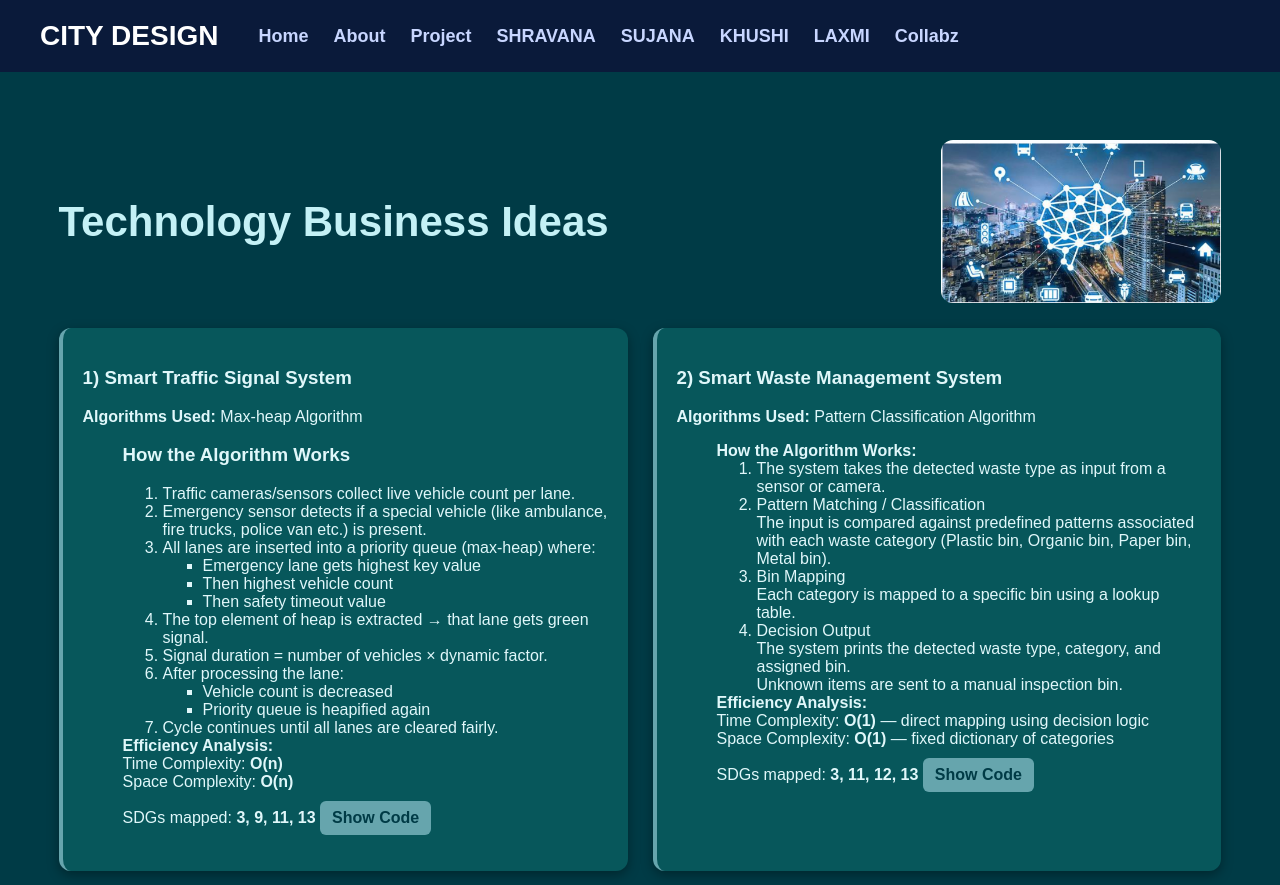
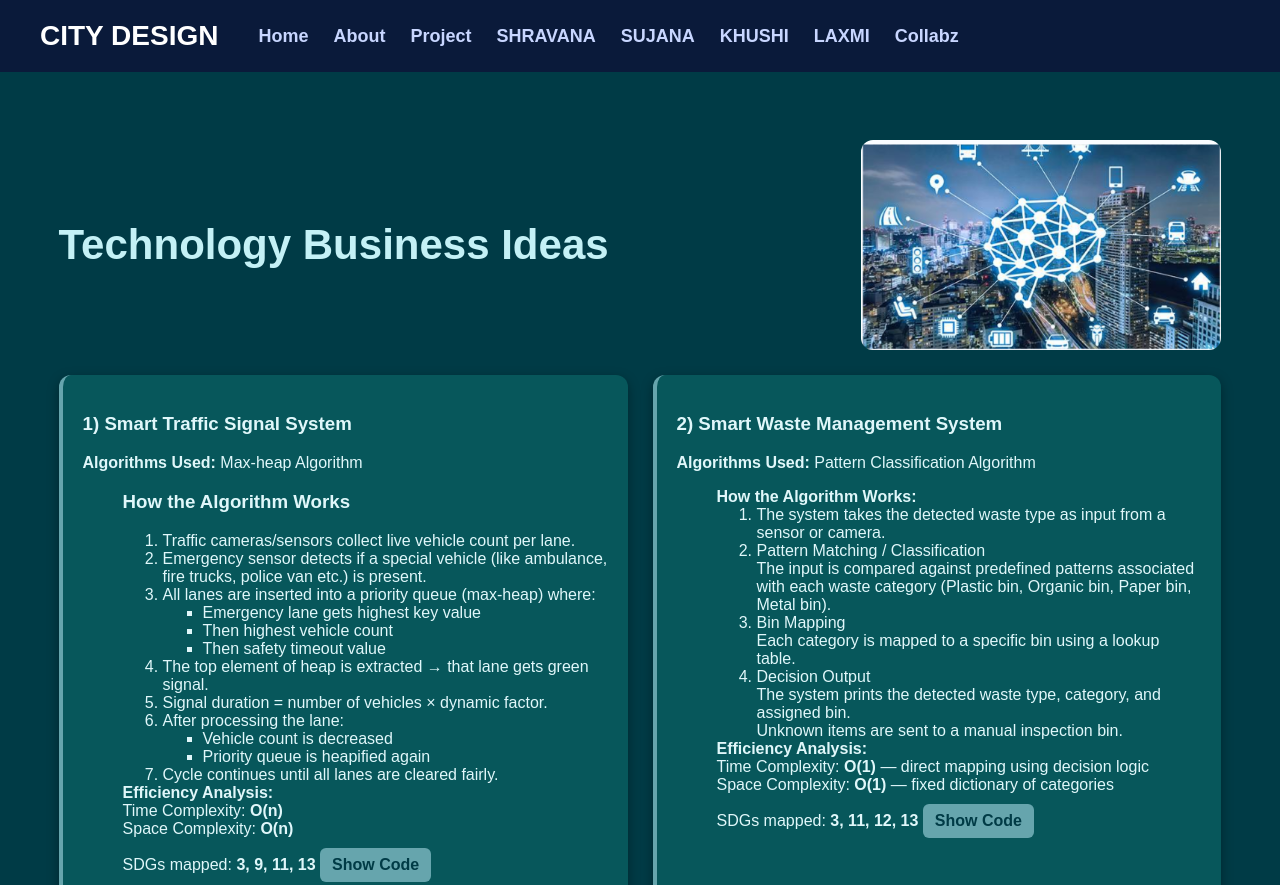
Before and after one commit to sujanaangadi/nidavellir.github.in, a plain HTML site: page SUJANA.html in a window 1280 px wide. Shown: the top 885 px of the page. Drawn offline with nearby package versions, Linux system fonts and the light colour scheme.

Commit message:
Update SUJANA.html

```diff
--- a/SUJANA.html
+++ b/SUJANA.html
@@ -175,7 +175,7 @@
 }
 
 .header img {
-    width: 280px;        /* controls image size */
+    width: 360px;        /* controls image size */
     max-width: 100%;
     height: auto;
     border-radius: 12px;
```
